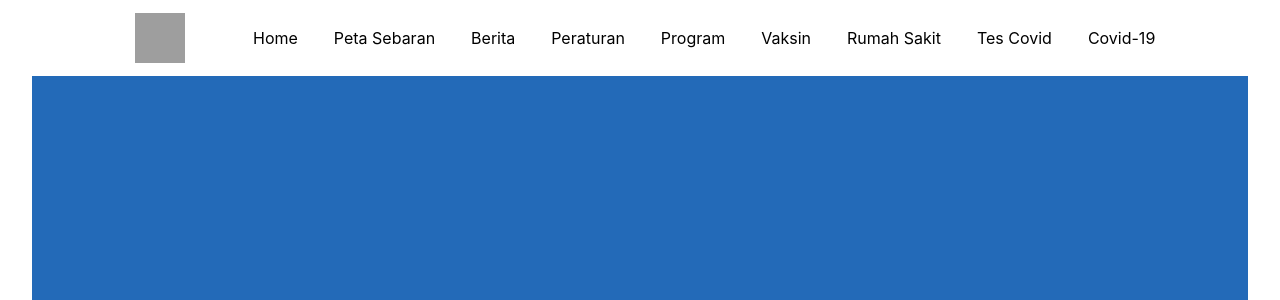
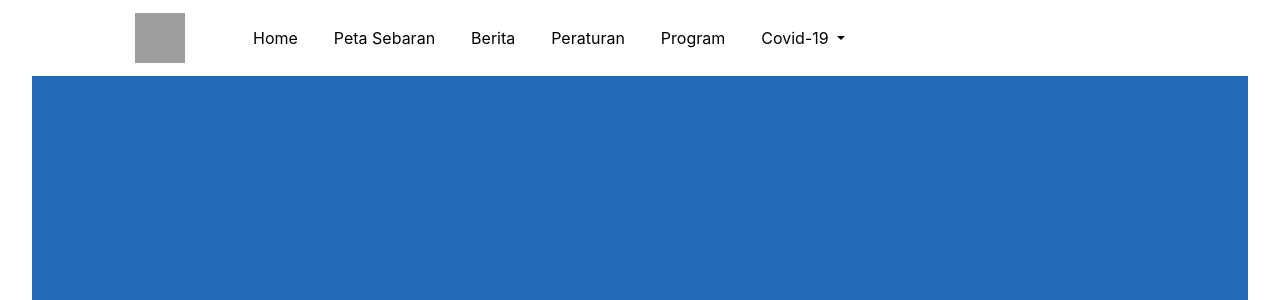
Before and after one commit to primetime49/bambank-pake-g, a CodeIgniter app: page /dtpl/ in a window 1280 px wide. Shown: the top 300 px of the page. Run offline with CodeIgniter, Linux system fonts and the light colour scheme; some libraries are stand-ins or nearby versions; grey boxes are pictures that could not be loaded.

Commit message:
fixing navbar

```diff
--- a/application/views/layout/navbar.php
+++ b/application/views/layout/navbar.php
@@ -42,17 +42,14 @@
                               <li class="nav-item">
                                    <a class="nav-link" href="<?= site_url('peraturan') ?>">Program</a>
                               </li>
-                              <li class="nav-item">
-                                   <a class="nav-link" href="<?= site_url('vaksin') ?>">Vaksin</a>
-                              </li>
-                              <li class="nav-item">
-                                   <a class="nav-link" href="<?= site_url('rumah-sakit') ?>">Rumah Sakit</a>
-                              </li>
-                              <li class="nav-item">
-                                   <a class="nav-link" href="<?= site_url('tes-covid') ?>">Tes Covid</a>
-                              </li>
-                              <li class="nav-item">
-                                   <a class="nav-link" href="<?= site_url('covid19') ?>">Covid-19</a>
+                              <li class="nav-item dropdown">
+                                   <a class="nav-link dropdown-toggle" href="#" id="navbarDropdown" role="button" data-toggle="dropdown" aria-haspopup="true" aria-expanded="false">
+                                        Covid-19
+                                   </a>
+                                   <div class="dropdown-menu" aria-labelledby="navbarDropdown">
+                                        <a class="dropdown-item" href="#">Vaksin</a>
+                                        <a class="dropdown-item" href="#">Rumah Sakit</a>
+                                   </div>
                               </li>
                          </ul>
                     </div>
--- a/public/css/layout.css
+++ b/public/css/layout.css
@@ -7,6 +7,8 @@ body {
   margin-left: 50px;
   margin-right: 50px;
 }
+
+
 .nav-item{
   margin-left : 10px;
   margin-right: 10px;
@@ -17,6 +19,7 @@ body {
 .nav-link:hover, .nav-link:active{
   background-color : #D1F2EB ;
 }
+
 
 .jumbo{
   background-image: url("../../public/jumbotron-city.png");
```
